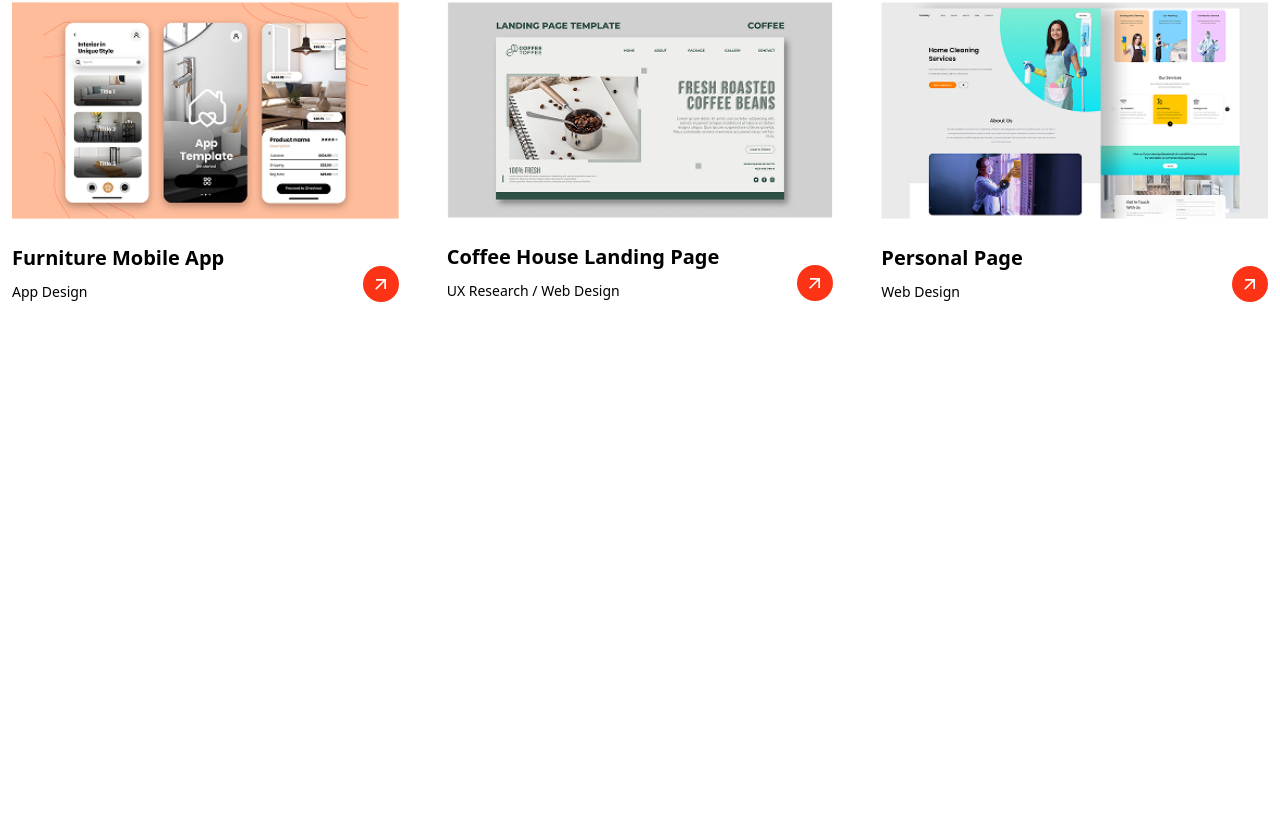
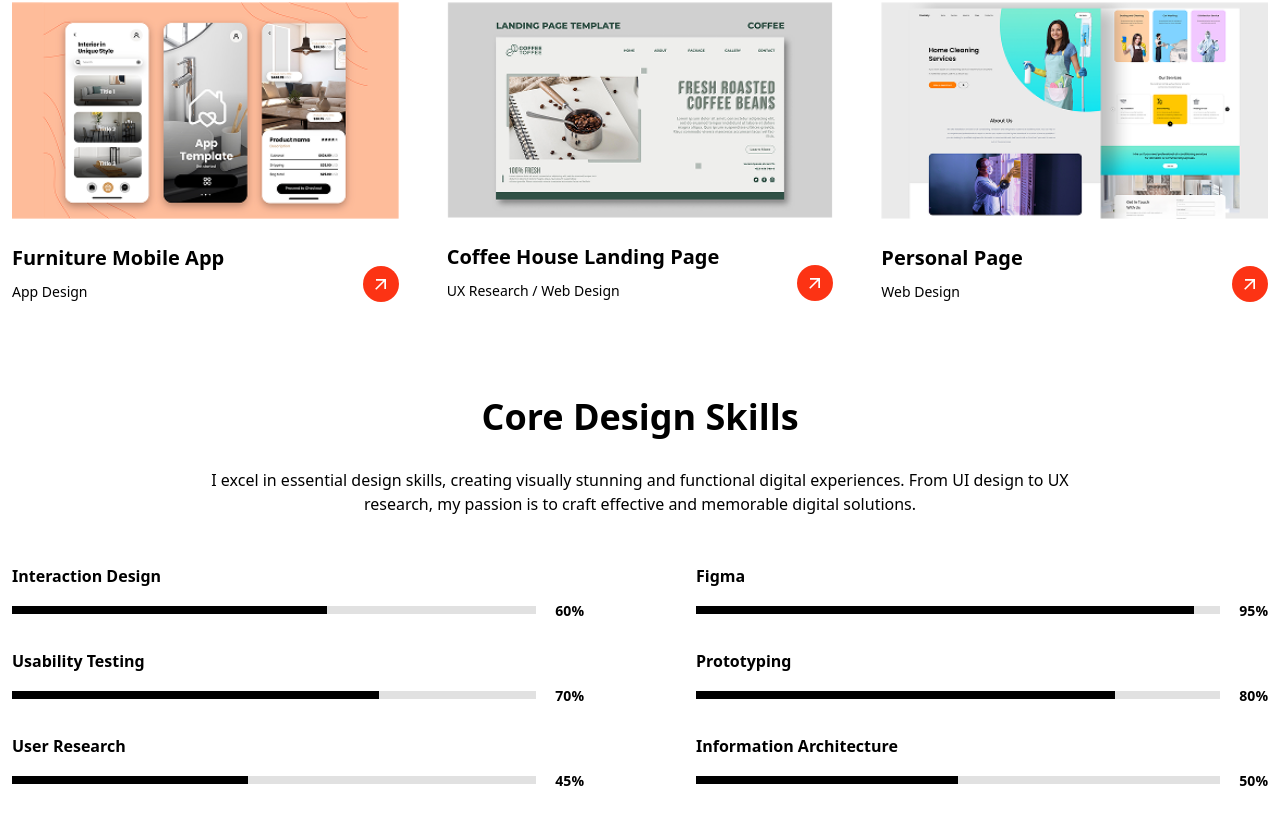
Before and after one commit to shagorpixel/simple-portfullio-reactjs, a React (Vite) app: page / in a window 1280 px wide. Shown: the part 2086-2911 px from the top of the page. Before the commit the page ends 2444 px from the top, so only its background shows below. Built offline with nearby package versions, Linux system fonts and the light colour scheme.

Commit message:
Add Core Design Skills Section

```diff
--- /dev/null
+++ b/src/Pages/Home/Components/CoreDesign.jsx
@@ -0,0 +1,36 @@
+import React from 'react';
+import { CoreDesigns } from '../Data/CoreDesigns';
+const width = '10%'
+const CoreDesign = () => {
+    return (
+        <section  class=" py-8">
+        <div class="container px-3 mx-auto space-y-12 pb-8">
+          <div class=" max-w-4xl mx-auto text-center space-y-6">
+            <h2 class=" leading-[150%] font-bold text-4xl">Core Design Skills</h2>
+            <p class=" font-normal text-base leading-[150%]">I excel in essential design skills, creating visually stunning and functional digital experiences. From UI design to UX research, my passion is to craft effective and memorable digital solutions.</p>
+          </div>
+
+          <div class=" grid grid-cols-1 sm:grid-cols-2 gap-x-28 gap-y-7 max-w-[1440px] mx-auto">
+
+          {
+            CoreDesigns.map((coreDesign,index)=>
+            <div key={index}>
+              <h3 class=" font-bold text-base leading-[150%] mb-3">{coreDesign.name}</h3>
+              <div class=" flex items-center justify-between w-full">
+                <div class=" w-11/12 h-2 bg-[#E1E1E1] relative ">
+                <div style={{width:`${coreDesign.skillPercentence}%`}} className=' h-full absolute left-0 top-0 bg-black'></div>
+                </div>
+                <div class=" w-1/12">
+                  <h3 class=" text-right font-bold text-sm leading-[150%]">{coreDesign.skillPercentence}%</h3>
+                </div>
+              </div>
+            </div>
+            )
+          }
+          </div>
+        </div>
+      </section>
+    );
+};
+
+export default CoreDesign;
--- /dev/null
+++ b/src/Pages/Home/Data/CoreDesigns.js
@@ -0,0 +1,26 @@
+export const CoreDesigns = [
+    {
+        name:'Interaction Design',
+        skillPercentence:60
+    },
+    {
+        name:'Figma',
+        skillPercentence:95
+    },
+    {
+        name:'Usability Testing',
+        skillPercentence:70
+    },
+    {
+        name:'Prototyping',
+        skillPercentence:80
+    },
+    {
+        name:'User Research',
+        skillPercentence:45
+    },
+    {
+        name:'Information Architecture',
+        skillPercentence:50
+    },
+];
--- a/src/Pages/Home/Home.jsx
+++ b/src/Pages/Home/Home.jsx
@@ -3,6 +3,7 @@ import HeroSection from './Components/HeroSection';
 import About from './Components/About';
 import Service from './Components/Service';
 import Portfullio from './Components/Portfullio';
+import CoreDesign from './Components/CoreDesign';
 
 
 const Home = () => {
@@ -12,6 +13,7 @@ const Home = () => {
             <About></About>
             <Service></Service>
             <Portfullio></Portfullio>
+            <CoreDesign></CoreDesign>
         </div>
     );
 };
```
